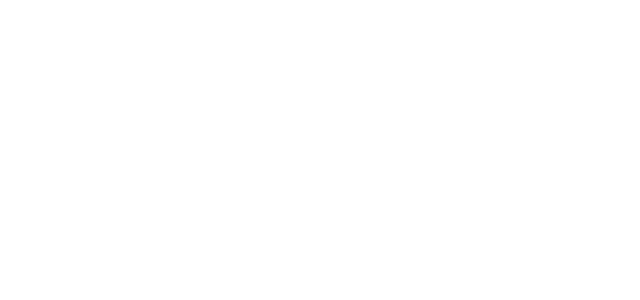
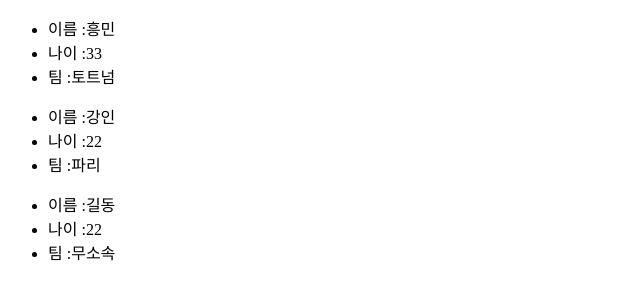
Before and after one commit to popyto3838/react20240509, a React (Vite) app: page / in a window 1280 px wide. Shown: the top 300 px of the page, without its empty margins (0-640 px from the left). Built offline with nearby package versions, Linux system fonts and the light colour scheme.

Commit message:
props의 값이 없을 때 기본값할당하는 방법

```diff
--- a/src/App.jsx
+++ b/src/App.jsx
@@ -1,7 +1,25 @@
 import React from "react";
 
+//없으면기본값
+function MyComp({ name, age, team = "무소속" }) {
+  return (
+    <div>
+      <ul>
+        <li>이름 :{name}</li>
+        <li>나이 :{age}</li>
+        <li>팀 :{team}</li>
+      </ul>
+    </div>
+  );
+}
 function App(props) {
-  return <div></div>;
+  return (
+    <div>
+      <MyComp name="흥민" age={33} team="토트넘" />
+      <MyComp name="강인" age={22} team="파리" />
+      <MyComp name="길동" age={22} />
+    </div>
+  );
 }
 
 export default App;
```
